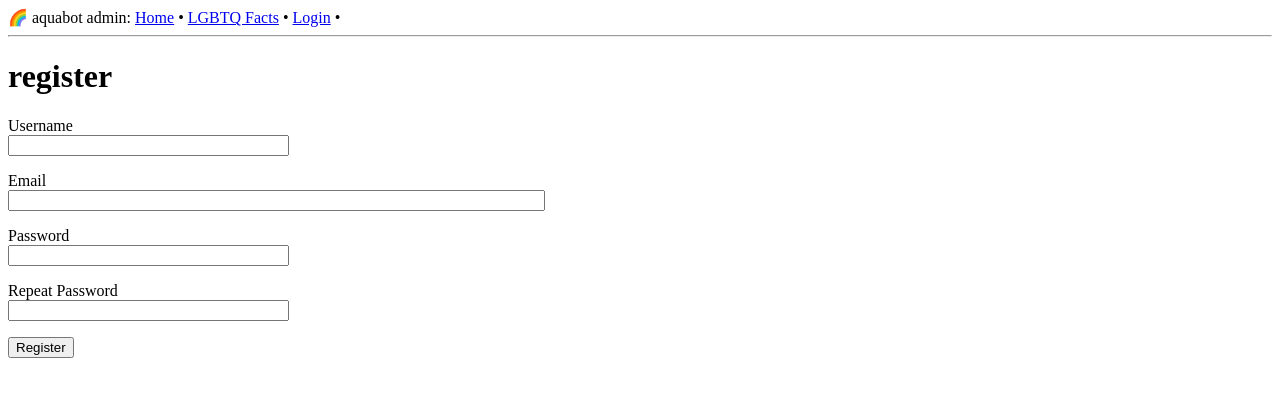
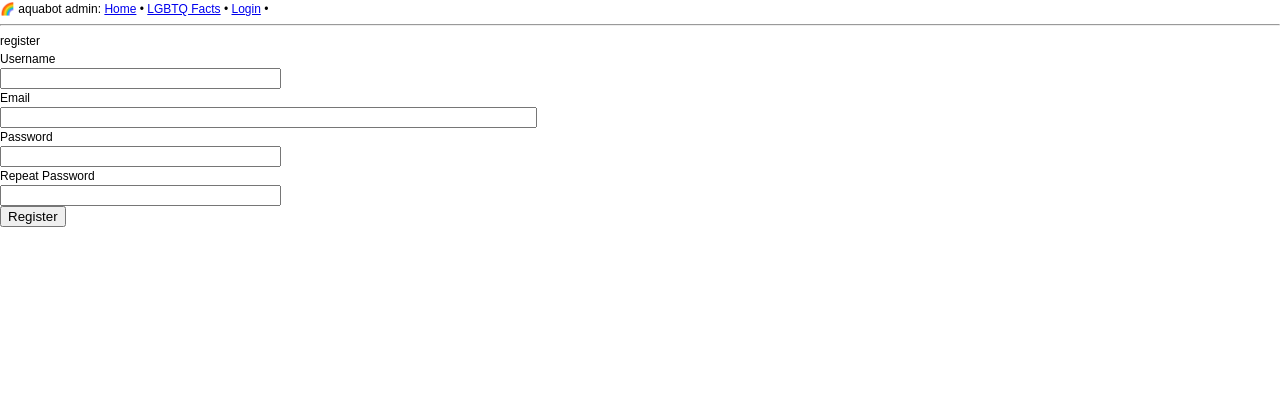
Before and after one commit to briancmaci/culturebot, a Flask app: page /admin/register in a window 1280 px wide. Shown: the top 397 px of the page. Run offline with Flask 2, Linux system fonts and the light colour scheme; parts of the project's set-up code (start-up, migrations or seed data) failed here and were passed over.

Commit message:
styling begin

```diff
--- /dev/null
+++ b/aquabot/admin/static/styles/style.css
@@ -0,0 +1,91 @@
+/* Eric Meyer's CSS Reset */
+html, body, div, span, applet, object, iframe,
+h1, h2, h3, h4, h5, h6, p, blockquote, pre,
+a, abbr, acronym, address, big, cite, code,
+del, dfn, em, img, ins, kbd, q, s, samp,
+small, strike, strong, sub, sup, tt, var,
+b, u, i, center,
+dl, dt, dd, ol, ul, li,
+fieldset, form, label, legend,
+table, caption, tbody, tfoot, thead, tr, th, td,
+article, aside, canvas, details, embed,
+figure, figcaption, footer, header, hgroup,
+menu, nav, output, ruby, section, summary,
+time, mark, audio, video {
+	margin: 0;
+	padding: 0;
+	border: 0;
+	font-size: 100%;
+	font: inherit;
+	vertical-align: baseline;
+}
+/* HTML5 display-role reset for older browsers */
+article, aside, details, figcaption, figure,
+footer, header, hgroup, menu, nav, section {
+	display: block;
+}
+body {
+	line-height: 1;
+}
+ol, ul {
+	list-style: none;
+}
+blockquote, q {
+	quotes: none;
+}
+blockquote:before, blockquote:after,
+q:before, q:after {
+	content: '';
+	content: none;
+}
+table {
+	border-collapse: collapse;
+	border-spacing: 0;
+}
+/* End of Eric Meyer's CSS Reset */
+
+article, aside, details, figcaption, figure, footer, header, hgroup, main, nav, section, summary {
+	display: block;
+}
+body {
+	font: 12px/18px Arial, sans-serif;
+	width: 100%;
+}
+
+.wrapper {
+	width: 460px;
+	margin: 0 auto;
+}
+
+
+/* Middle
+-----------------------------------------------------------------------------*/
+.middle {
+	border-left: 10px solid #2eb886;
+	position: relative;
+}
+.middle:after {
+	display: table;
+	clear: both;
+	content: '';
+}
+.container {
+	width: 100%;
+	float: left;
+	overflow: hidden;
+	margin-right: -100%;
+}
+.content {
+	padding: 0 20px;
+}
+
+
+/* Left Sidebar
+-----------------------------------------------------------------------------*/
+.left-sidebar {
+	float: left;
+	width: 20px;
+	position: relative;
+	background: #2eb886;
+	left: -20px;
+}
--- a/aquabot/admin/templates/base.html
+++ b/aquabot/admin/templates/base.html
@@ -1,6 +1,7 @@
 <!DOCTYPE html>
 <html>
     <head>
+        <link rel="stylesheet" type="text/css" href="{{ url_for('.static', filename='styles/style.css') }}">
       {% if title %}
       <title> {{title}} </title>
       {% else %}
```
Also changed, not shown: aquabot/admin/templates/fact.html (+26 -31 lines).
